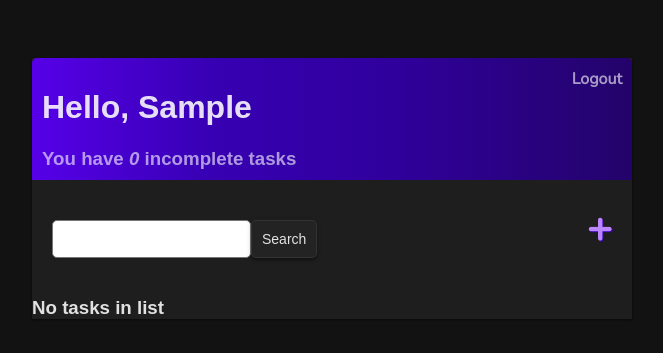
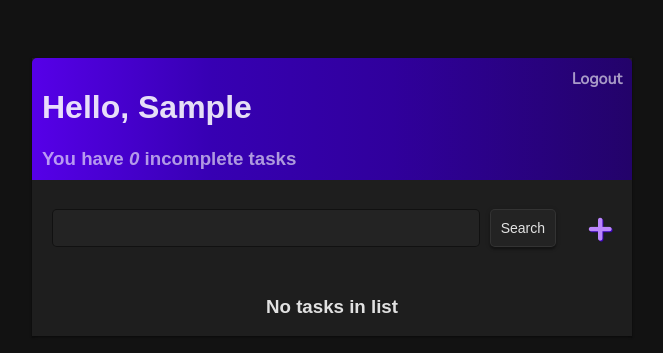
Before and after one commit to idylicaro/Todo-app-django, a Django app: page / in a window 1280 px wide. Shown: the top 353 px of the page, without its empty margins (308-971 px from the left). Run offline with Django 4.2, Linux system fonts and the light colour scheme; the visitor is signed in with stand-in values (Sample User, id 1); data that the repository does not hold is empty.

Commit message:
style: adjust search bar and change input style

```diff
--- a/todo_app/base/templates/base/main.html
+++ b/todo_app/base/templates/base/main.html
@@ -1,5 +1,6 @@
 <!DOCTYPE html>
 <html lang="en">
+
 <head>
     <meta charset="UTF-8">
     <meta http-equiv="X-UA-Compatible" content="IE=edge">
@@ -11,21 +12,29 @@
     <title>To Do App</title>
 
     <style>
-        a{
+        a {
             text-decoration: none;
             font-weight: 600;
         }
-        body{
+
+        body {
             background-color: #121212;
             font-family: 'Nunito', sans-serif;
             padding-top: 50px;
         }
-        h1, h2, h3, h4, h5 {
+
+        h1,
+        h2,
+        h3,
+        h4,
+        h5 {
             font-family: 'Raleway', sans-serif;
             color: rgba(255, 255, 255, 0.87);
         }
 
-        a, p, li {
+        a,
+        p,
+        li {
             color: rgba(255, 255, 255, 0.6);
         }
 
@@ -34,7 +43,7 @@
             border: none;
         }
 
-        .container{
+        .container {
             max-width: 600px;
             margin: auto;
             background: linear-gradient(0deg, rgba(255, 255, 255, 0.05), rgba(255, 255, 255, 0.05)), #121212;
@@ -69,6 +78,7 @@
         .header-bar h3 {
             color: rgba(255, 255, 255, 0.6);
         }
+
         .task-wrapper {
             display: flex;
             align-items: center;
@@ -127,13 +137,20 @@
             text-shadow: 1px 1px #3700B3;
         }
 
+        .empty-alert-wrapper{
+            display: flex;
+            justify-content: center;
+        }
+
         input[type=text],
         input[type=password],
         textarea {
-            border: 1px solid #757575;
+            border: 1px solid rgba(0, 0, 0, .5);
+            background: linear-gradient(0deg, rgba(255, 255, 255, 0.07), rgba(255, 255, 255, 0.07)), #121212;
             border-radius: 5px;
             padding: 10px;
             width: 90%;
+            color: rgba(255, 255, 255, 0.87);
         }
 
         label {
@@ -145,15 +162,14 @@
             font-weight: 300;
             opacity: 0.5;
         }
-
-
-
     </style>
 </head>
+
 <body>
     <div class="container">
         {% block content %}
         {% endblock content %}
     </div>
 </body>
+
 </html>
--- a/todo_app/base/templates/base/task_list.html
+++ b/todo_app/base/templates/base/task_list.html
@@ -15,9 +15,9 @@
 
 
 <div id="search-add-wrapper">
-    <form method="GET" style="margin-top: 20px; display:flex;">
+    <form method="GET" style="display:flex; width: 90%;">
         <input type="text" name="search-area" value="{{search_input}}">
-        <input class="button" type="submit" value="Search">
+        <input class="button" style="margin-left: 10px;" type="submit" value="Search">
     </form>
     <a id="add-link" href="{% url 'task-create' %}">&#x2b;</a>
 </div>
@@ -41,7 +41,9 @@
             {% endif %}
         </div>
     {% empty %}
-    <h3> No tasks in list</h3>
+    <div class="empty-alert-wrapper">
+        <h3> No tasks in list</h3>
+    </div>
     {% endfor%}
 </div>
 
```
